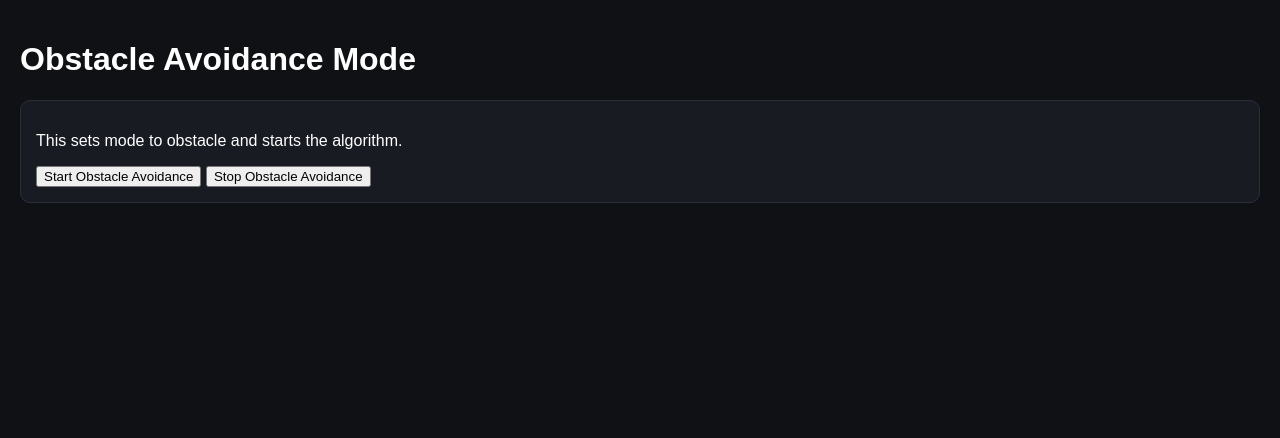
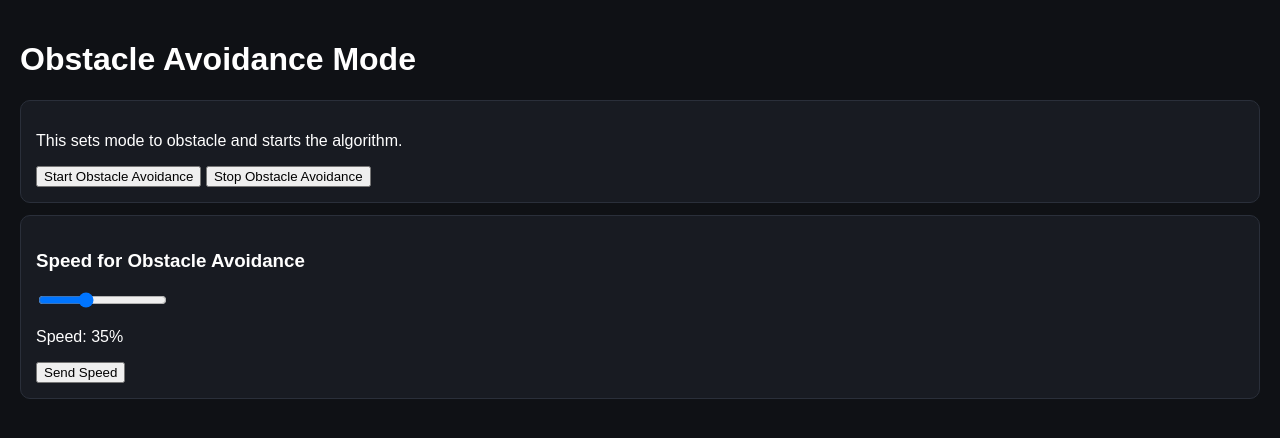
Before and after one commit to CunninghamLi/smartrobotproject, a Flask app: page /obstacle in a window 1280 px wide. Shown: the part 52-490 px from the top of the page. Run offline with Flask 3, Linux system fonts and the light colour scheme.

Commit message:
Update obstacle.html

```diff
--- a/flask_dashboard/templates/obstacle.html
+++ b/flask_dashboard/templates/obstacle.html
@@ -10,23 +10,39 @@
     <button onclick="stopObstacle()">Stop Obstacle Avoidance</button>
 </div>
 
+<div class="card">
+    <h3>Speed for Obstacle Avoidance</h3>
+    <input id="speedSlider" type="range" min="0" max="100" value="35" oninput="updateSpeedLabel(this.value)">
+    <p>Speed: <span id="speedVal">35</span>%</p>
+    <button onclick="sendSpeed()">Send Speed</button>
+</div>
+
 <script>
 function postJSON(url, body){
-    return fetch(url,{
-        method:"POST",
-        headers:{"Content-Type":"application/json"},
-        body:JSON.stringify(body)
-    }).then(r => r.json())
+    return fetch(url, {
+        method: "POST",
+        headers: {"Content-Type": "application/json"},
+        body: JSON.stringify(body)
+    }).then(r => r.json());
 }
 
 function startObstacle(){
-    postJSON("/api/mode",{mode:"obstacle"})
-    postJSON("/api/startstop",{state:"on"})
+    postJSON("/api/mode", {mode:"obstacle"});
+    postJSON("/api/startstop", {state:"on"});
 }
 
 function stopObstacle(){
-    postJSON("/api/startstop",{state:"off"})
-    postJSON("/api/mode",{mode:"manual"})
+    postJSON("/api/startstop", {state:"off"});
+    postJSON("/api/mode", {mode:"manual"});
+}
+
+function updateSpeedLabel(v){
+    document.getElementById("speedVal").innerText = v;
+}
+
+function sendSpeed(){
+    const v = Number(document.getElementById("speedSlider").value);
+    postJSON("/api/speed", {speed: v});
 }
 </script>
 {% endblock %}
```
